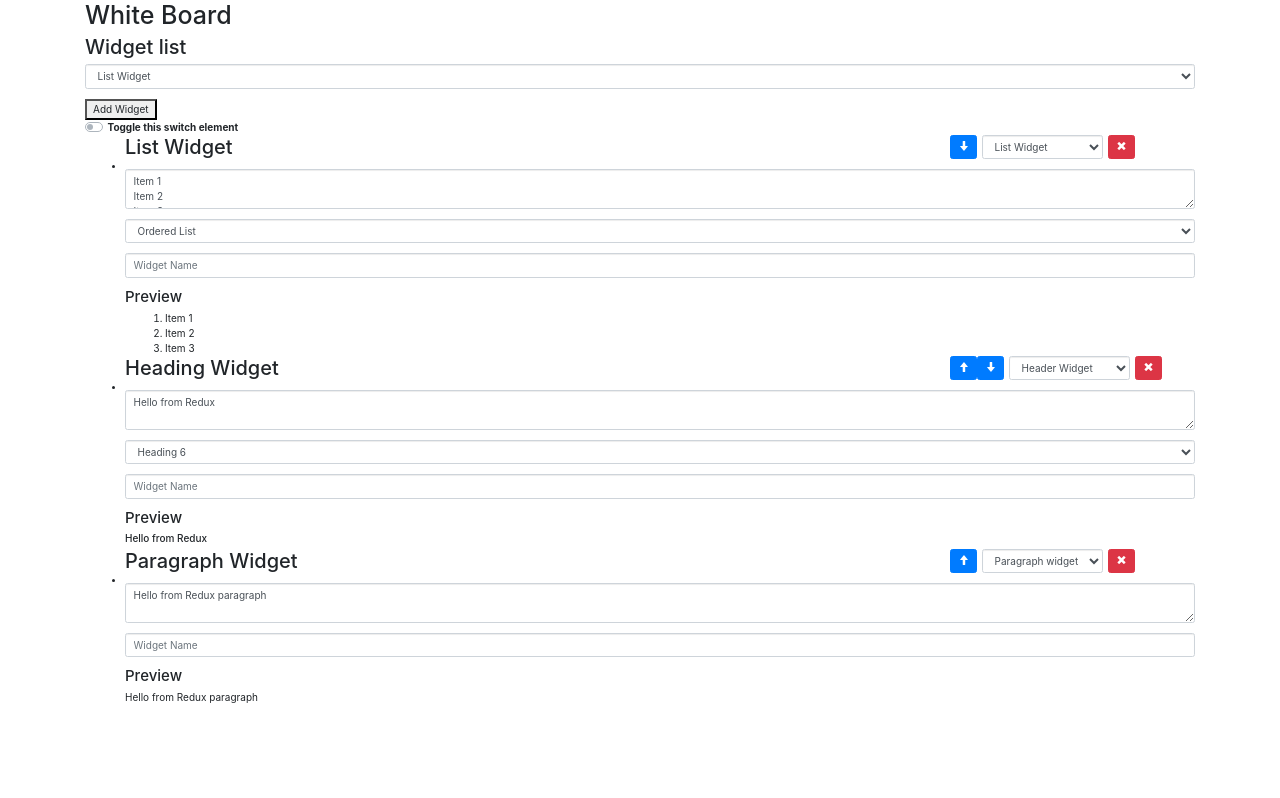
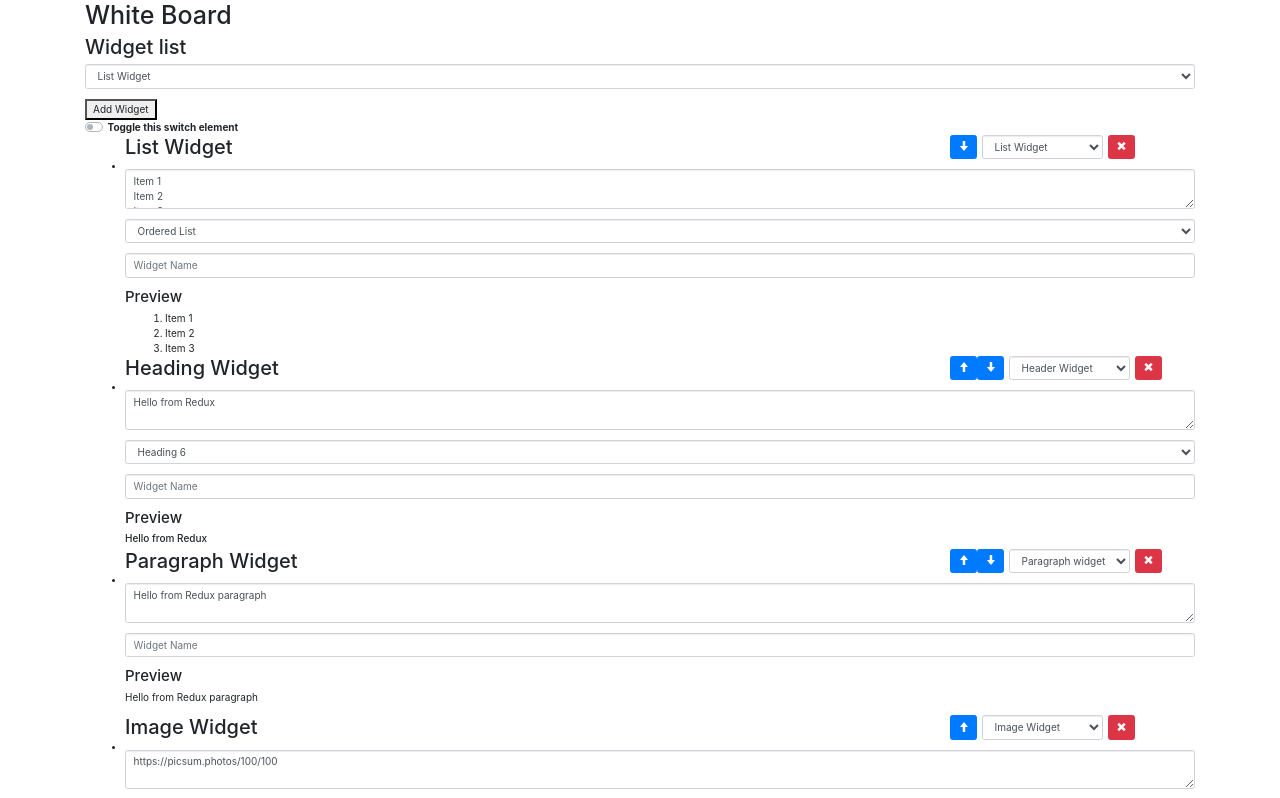
Before and after one commit to krezchikov42/wbdv-a3-krezchikov-client-react, a React (Create React App) app: page / in a window 1280 px wide. Shown: the top 798 px of the page. Built offline with nearby package versions, Linux system fonts and the light colour scheme.

Commit message:
adding image widget

```diff
--- /dev/null
+++ b/src/components/widgets/ImageWidget.js
@@ -0,0 +1,47 @@
+import React from "react";
+import Widget from "./Widget";
+
+export default class HeadingWidget extends React.Component {
+  render() {
+    return (
+      <Widget
+        title="Image Widget"
+        preview={this.props.preview}
+        editing_components={this.renderEditingComponenets()}
+        preview_componenets={this.renderPreviewComponenets()}
+        index={this.props.index}
+        length_widgets={this.props.length_widgets}
+        widget={this.props.widget}
+        moveWidget={this.props.moveWidget}
+        updateWidget={this.props.updateWidget}
+        deleteWidget={this.props.deleteWidget}
+      />
+    );
+  }
+
+  renderEditingComponenets = () => {
+    return (
+      <div className="form-group">
+        <textarea
+          value={this.props.widget.text}
+          onChange={this.changeText}
+          className="form-control"
+        />
+      </div>
+    );
+  };
+
+  changeText = e => {
+    let new_text = e.target.value;
+    let widget = { ...this.props.widget, text: new_text };
+    this.props.updateWidget(widget.id, widget);
+  };
+
+  renderPreviewComponenets = () => {
+    return (
+      <img
+        src={this.props.widget.text}
+      />
+    );
+  };
+}
--- a/src/components/widgets/Widget.js
+++ b/src/components/widgets/Widget.js
@@ -54,6 +54,7 @@ export default class Widget extends React.Component {
                       <option value="LIST">List Widget</option>
                       <option value="HEADING">Header Widget</option>
                       <option value="PARAGRAPH">Paragraph widget</option>
+                      <option value="IMAGE">Image Widget</option>
                     </select>
                   </div>
                   <div className="btn-group mx-2">
--- a/src/components/widgets/WidgetListComponent.js
+++ b/src/components/widgets/WidgetListComponent.js
@@ -3,6 +3,7 @@ import PropTypes from "prop-types";
 import HeadingWidget from "./HeadingWidget";
 import ParagraphWidget from "./ParagraphWidget";
 import ListWidget from "./ListWidget";
+import ImageWidget from "./ImageWidget";
 
 export default class WidgetListComponent extends React.Component {
   render() {
@@ -25,7 +26,8 @@ export default class WidgetListComponent extends React.Component {
           >
             <option value="LIST">List Widget</option>
             <option value="HEADING">Header Widget</option>
-            <option value="PARAGRAPH">Paragraph widget</option>
+            <option value="PARAGRAPH">Paragraph Widget</option>
+            <option value="IMAGE">Image Widget</option>
           </select>
         </div>
         <button onClick={this.props.addWidget}>Add Widget</button>
@@ -57,14 +59,14 @@ export default class WidgetListComponent extends React.Component {
               {widget.type === "PARAGRAPH" && (
                 <ParagraphWidget
                   widget={widget}
-                  updateWidget={this.props.updateWidget}
-                  preview={this.props.preview}
                   index={index}
-                  length_widgets={this.props.widgets.length}
-                  moveWidget={this.props.moveWidget}
-                  deleteWidget={this.props.deleteWidget}
+                  {...widget_props}
                 />
               )}
+              {widget.type === "IMAGE" && (
+                <ImageWidget widget={widget} index={index} {...widget_props} />
+              )}
+
             </li>
           ))}
         </ul>
--- a/src/reducers/widgetListReducer.js
+++ b/src/reducers/widgetListReducer.js
@@ -5,7 +5,8 @@ const initialState = {
   widgets: [
     { type: "LIST", ordered: true, text: "Item 1\nItem 2\nItem 3", id: 123 },
     { type: "HEADING", size: 6, text: "Hello from Redux", id: 234 },
-    { type: "PARAGRAPH", text: "Hello from Redux paragraph", id: 345 }
+    { type: "PARAGRAPH", text: "Hello from Redux paragraph", id: 345 },
+    { type: "IMAGE", text: "https://picsum.photos/100/100"}
   ],
   widget_type_create: "LIST",
   preview: false,
```
